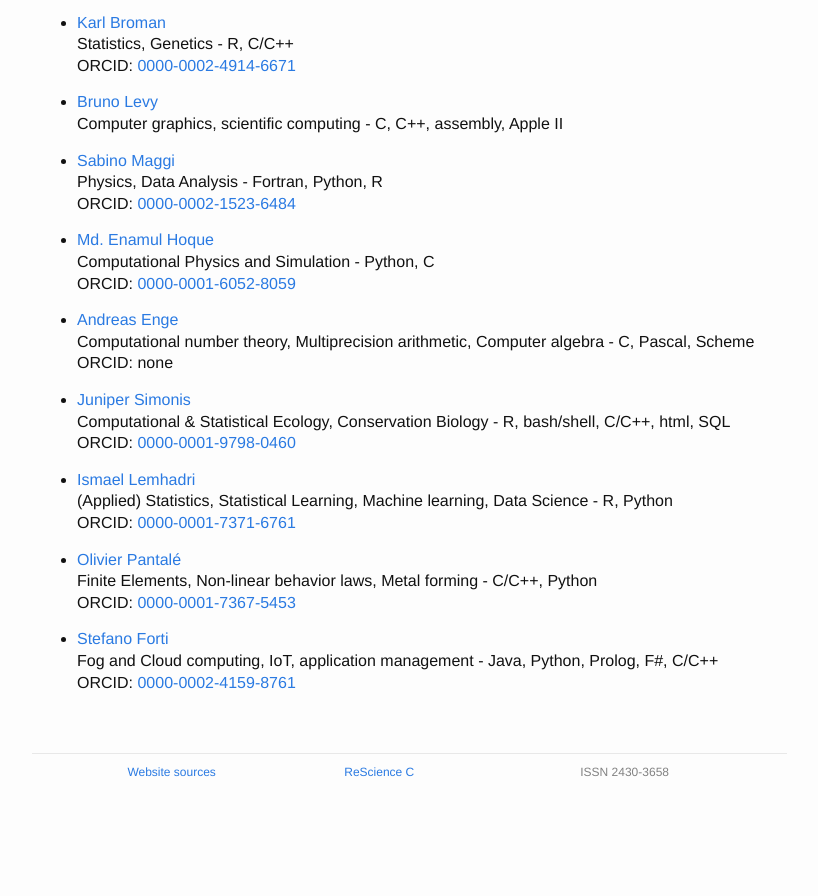
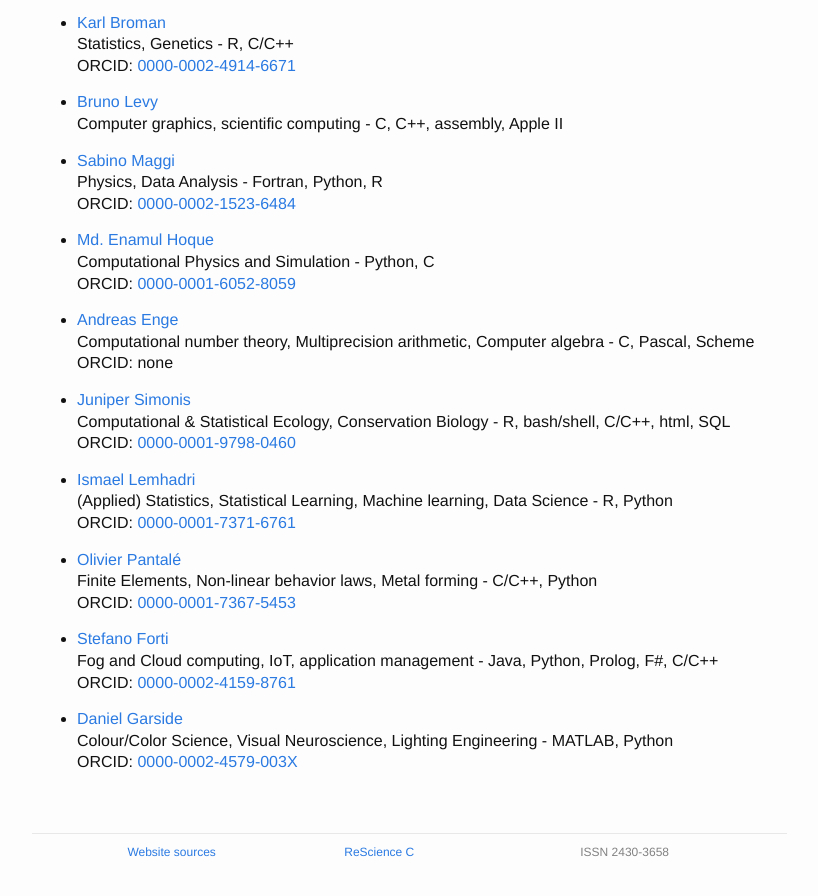
Before and after one commit to ReScience/rescience.github.io, a Jekyll site: the page built from 04-board.md, in a window 1280 px wide and 900 px high, scrolled down 10939 px. Shown: the top 896 px of the window, without its empty margins (223-1041 px from the left). Built offline with Jekyll 4.4.1, drawn with Linux system fonts in a browser that asks for light colours; our own code applies the rules of GitHub Pages for plain Markdown files; before the commit the page ends 11759 px from its top, so only the background shows below that.

Commit message:
Added Daniel Garside

```diff
--- a/04-board.md
+++ b/04-board.md
@@ -598,3 +598,7 @@ ORCID: [0000-0002-8225-7517](https://orcid.org/0000-0002-8225-7517)
 * [Stefano Forti](https://github.com/teto1992)
   Fog and Cloud computing, IoT, application management - Java, Python, Prolog,  F#, C/C++
   ORCID: [0000-0002-4159-8761](https://orcid.org/0000-0002-4159-8761)
+
+* [Daniel Garside](https://github.com/da5nsyw)
+  Colour/Color Science, Visual Neuroscience, Lighting Engineering - MATLAB, Python
+  ORCID: [0000-0002-4579-003X](https://orcid.org/0000-0002-4579-003X)
```
